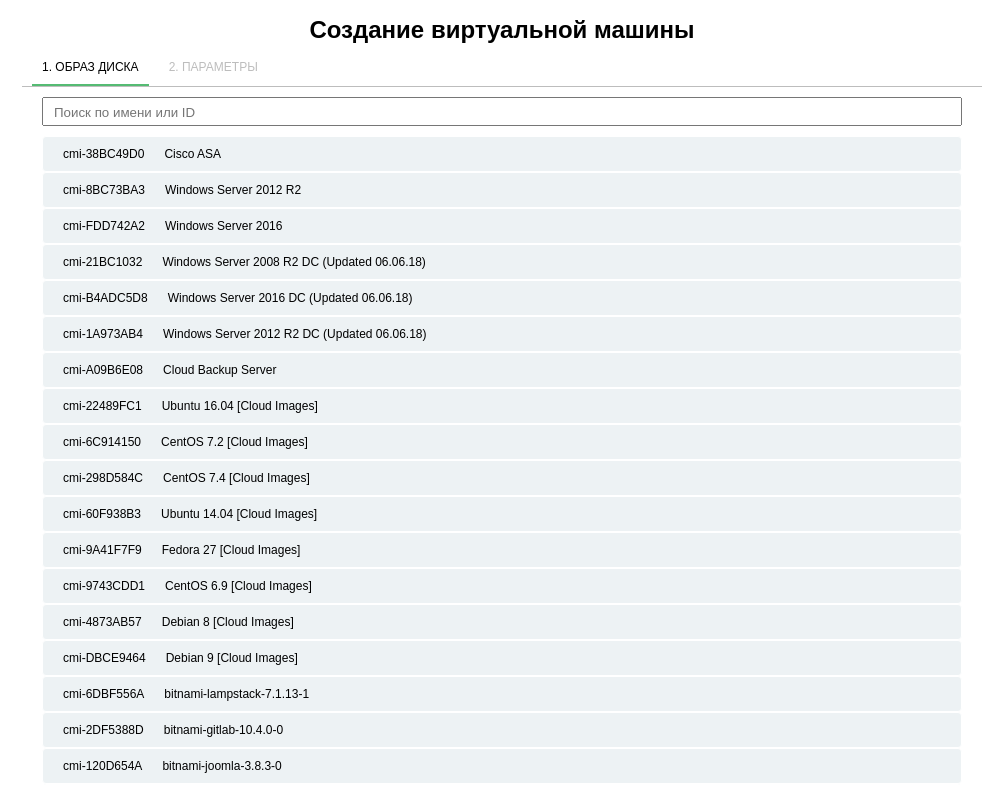
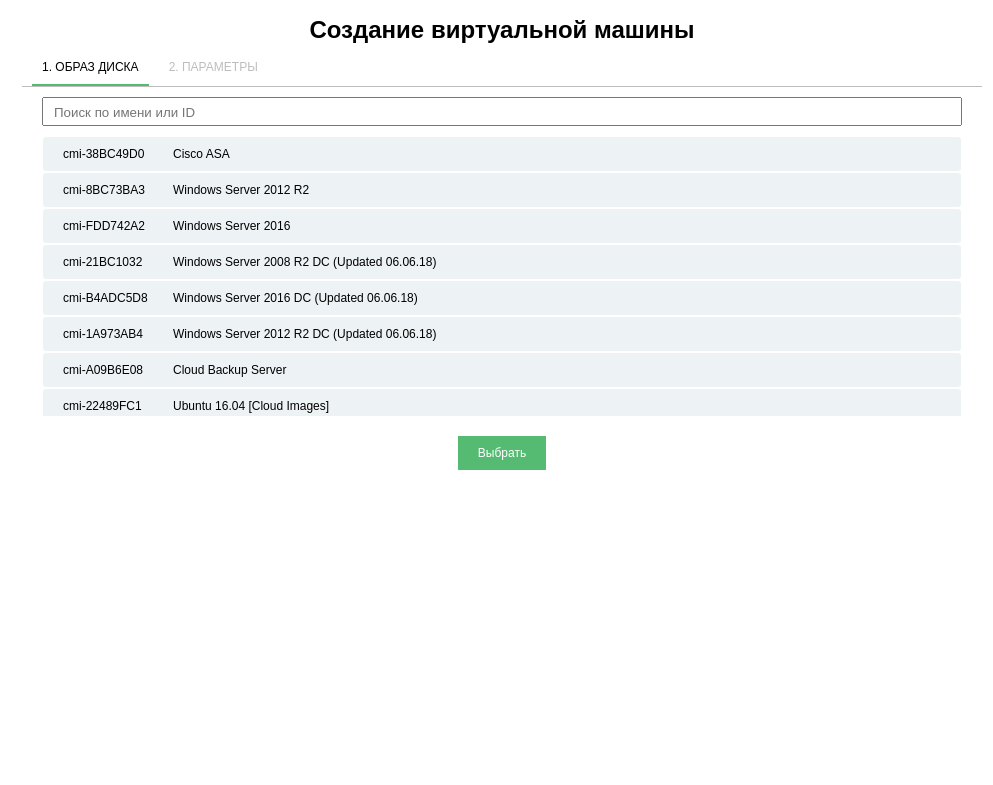
Before and after one commit to andrewosipov/croc, a React (Create React App) app: page /step1 in a window 1280 px wide. Shown: the top 785 px of the page, without its empty margins (138-1131 px from the left). Built offline with nearby package versions, Linux system fonts and the light colour scheme.

Commit message:
update ItemList style

```diff
--- a/src/styles/ItemList.css
+++ b/src/styles/ItemList.css
@@ -1,12 +1,15 @@
 .ItemList {
     padding: 0;
     margin: 0;
+    max-height: 280px;
+    overflow: auto;
 }
 
 .ItemList-item {
     list-style: none;
     display: flex;
     flex-wrap: wrap;
+    align-items: center;
     margin: 0;
     padding: 10px 20px;
     background: #edf2f4;
@@ -21,5 +24,11 @@
 }
 
 .ItemList-item__id {
-    margin-right: 20px;
+    margin-right: 10px;
+    flex: 1;
+    max-width: 100px;
 }
+
+.ItemList-item__name {
+    flex: 1;
+}
```
